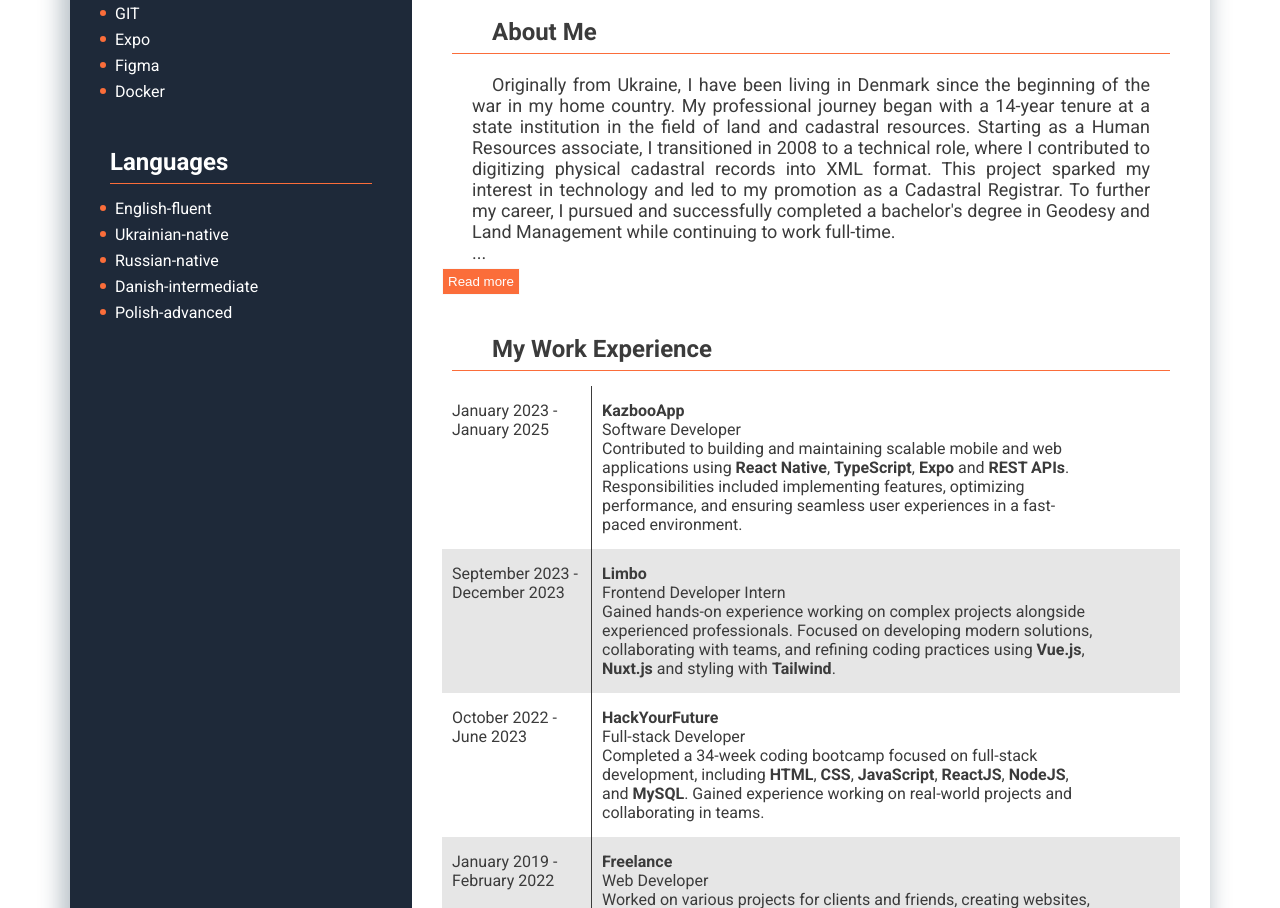
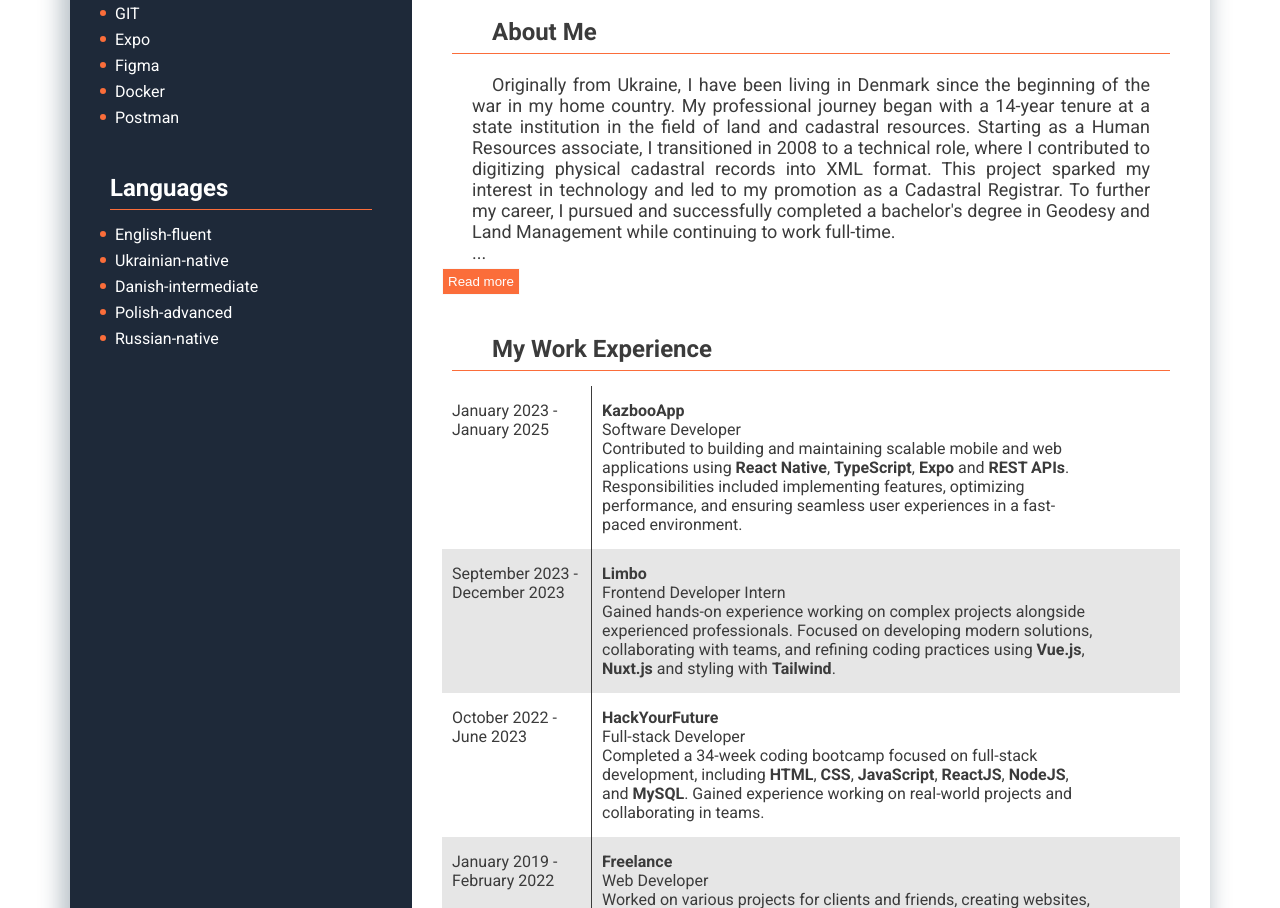
Before and after one commit to AnnaDzig/Anna--CV, a plain HTML site: page index.html in a window 1280 px wide. Shown: the part 1405-2313 px from the top of the page. Drawn offline with nearby package versions, Linux system fonts and the light colour scheme.

Commit message:
Update index.html

```diff
--- a/index.html
+++ b/index.html
@@ -102,6 +102,7 @@
             <li class="skills-item">Expo</li>
             <li class="skills-item">Figma</li>
             <li class="skills-item">Docker</li>
+            <li class="skills-item">Postman</li>
           </ul>
         </section>
         <section class="some-section skills">
@@ -109,9 +110,9 @@
           <ul class="skills-list">
             <li class="skills-item">English-fluent</li>
             <li class="skills-item">Ukrainian-native</li>
-            <li class="skills-item">Russian-native</li>
             <li class="skills-item">Danish-intermediate</li>
             <li class="skills-item">Polish-advanced</li>
+             <li class="skills-item">Russian-native</li>
           </ul>
         </section>
       </aside>
```
